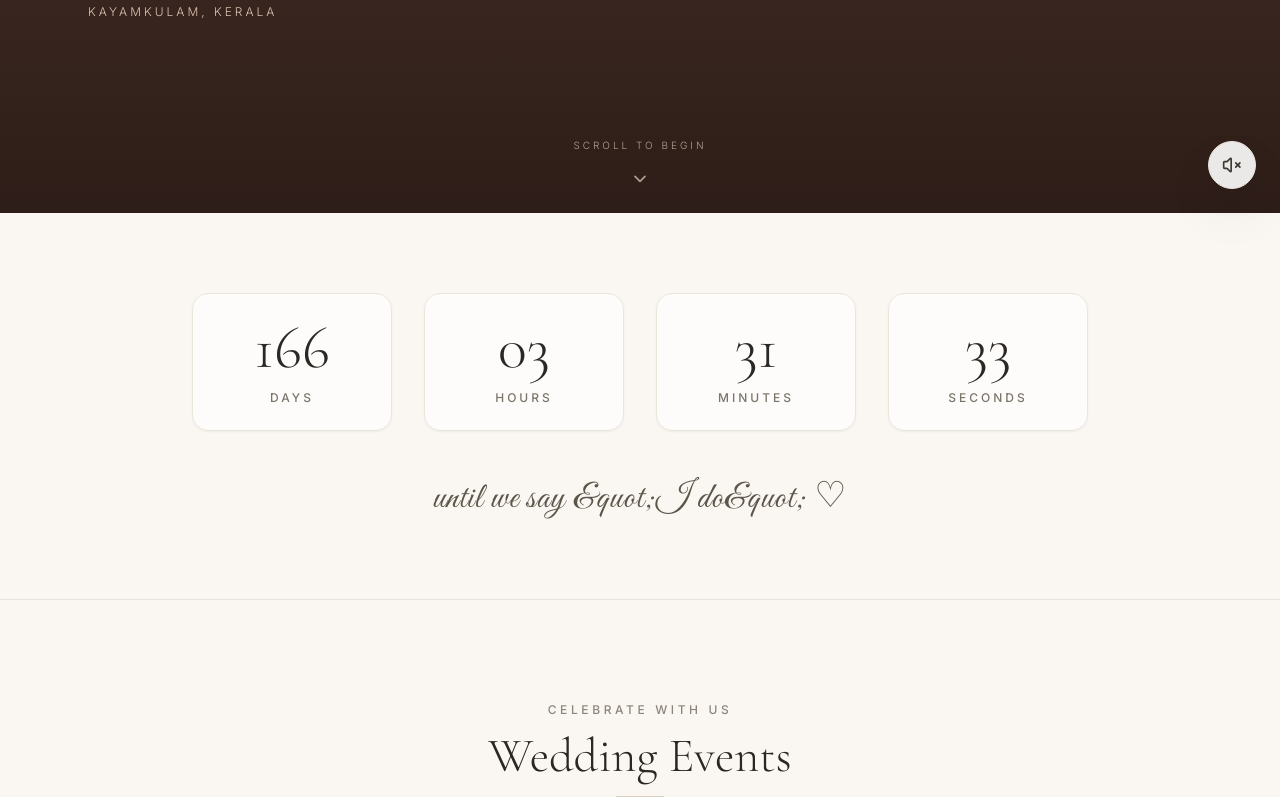
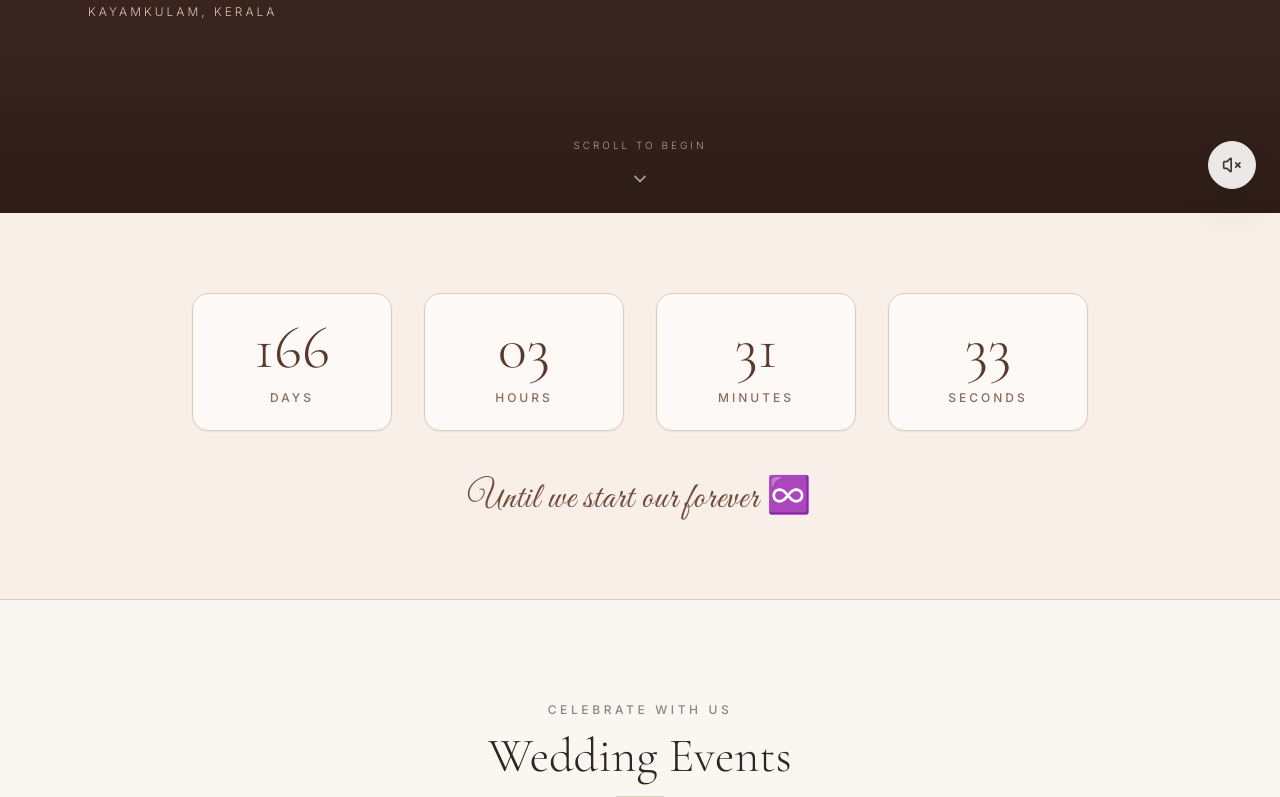
Before and after one commit to abhijithv14/arohi-wedding-invitation, a Next.js app: page / in a window 1280 px wide. Shown: the part 587-1384 px from the top of the page. Built offline with nearby package versions, Linux system fonts and the light colour scheme.

Commit message:
Update countdown message and warm brown colors

```diff
--- a/components/Countdown.tsx
+++ b/components/Countdown.tsx
@@ -55,7 +55,7 @@ export default function Countdown() {
   ];
 
   return (
-    <section id="countdown" className="py-20 bg-[#FAF7F2] border-b border-[#E8E3DA] overflow-hidden">
+    <section id="countdown" className="py-20 bg-[#F8EFE8] border-b border-[#DCC7B8] overflow-hidden">
       <div className="max-w-5xl mx-auto px-6 text-center">
         <motion.div
           initial={{ opacity: 0, y: 20 }}
@@ -72,12 +72,12 @@ export default function Countdown() {
                 whileInView={{ opacity: 1, y: 0 }}
                 viewport={{ once: true }}
                 transition={{ duration: 0.6, delay: index * 0.15 }}
-                className="flex flex-col items-center justify-center p-6 bg-white/70 rounded-2xl shadow-sm border border-[#EBE6DC]"
+                className="flex flex-col items-center justify-center p-6 bg-[#FFFDFC]/75 rounded-2xl shadow-sm border border-[#DECABD]"
               >
-                <span className="font-serif text-4xl sm:text-5xl lg:text-6xl font-light text-[#2C2723]">
+                <span className="font-serif text-4xl sm:text-5xl lg:text-6xl font-light text-[#5A382C]">
                   {mounted ? String(unit.value).padStart(2, "0") : "00"}
                 </span>
-                <span className="mt-3 text-[10px] sm:text-xs tracking-[0.25em] font-medium text-[#7A7469]">
+                <span className="mt-3 text-[10px] sm:text-xs tracking-[0.25em] font-medium text-[#896B5B]">
                   {unit.label}
                 </span>
               </motion.div>
@@ -90,9 +90,9 @@ export default function Countdown() {
             whileInView={{ opacity: 1 }}
             viewport={{ once: true }}
             transition={{ duration: 0.8, delay: 0.6 }}
-            className="mt-12 font-script text-3xl sm:text-4xl text-[#5C5549] tracking-wide"
+            className="mt-12 font-script text-3xl sm:text-4xl text-[#704A3A] tracking-wide"
           >
-            {isPast ? 'Celebrating Our Wedding Day ♡' : 'until we say &quot;I do&quot; ♡'}
+            {isPast ? "Celebrating Our Wedding Day ♡" : "Until we start our forever ♾️"}
           </motion.p>
         </motion.div>
       </div>
```
